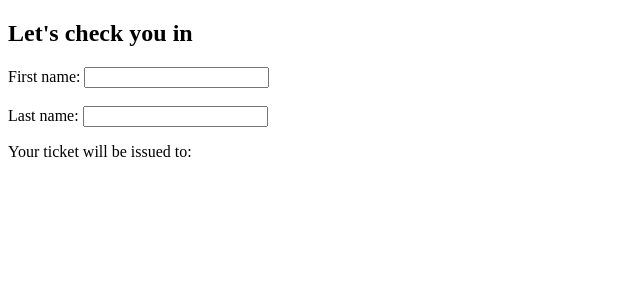
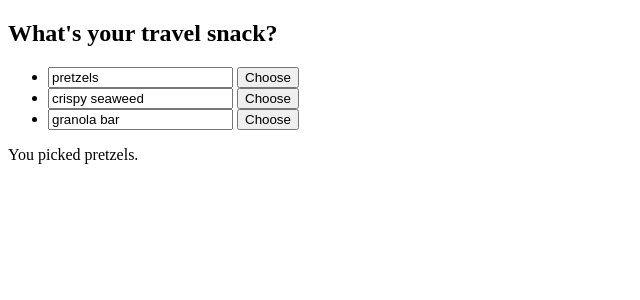
Before and after one commit to armaanepiic/react, a React (Vite) app: page / in a window 1280 px wide. Shown: the top 300 px of the page, without its empty margins (0-640 px from the left). Built offline with nearby package versions, Linux system fonts and the light colour scheme.

Commit message:
avoid duplicate in state

```diff
--- a/src/App.jsx
+++ b/src/App.jsx
@@ -1,12 +1,11 @@
-import Form from "./components/Form";
-import Pointer from "./components/Pointer";
+import Travel1 from "./components/Travel1";
+import Travel2 from "./components/Travel2";
 
-export default function App(){
-
-    return (
-        <>
-          {/* <Pointer /> */}
-          <Form />
-        </>
-    );
+export default function App() {
+  return (
+    <>
+      {/* <Travel1 /> */}
+      <Travel2 />
+    </>
+  );
 }
--- a/src/components/Form.jsx
+++ /dev/null
@@ -1,34 +0,0 @@
-import { useState } from "react";
-
-export default function Form() {
-  const [firstName, setFirstName] = useState("");
-  const [lastName, setLastName] = useState("");
-
-  // derived state
-  const fullName = `${firstName} ${lastName}`;
-
-  function handleFirstNameChange(e) {
-    setFirstName(e.target.value);
-  }
-
-  function handleLastNameChange(e) {
-    setLastName(e.target.value);
-  }
-
-  return (
-    <>
-      <h2>Let's check you in</h2>
-      <label>
-        First name: <input value={firstName} onChange={handleFirstNameChange} />
-      </label>
-      <br />
-      <br />
-      <label>
-        Last name: <input value={lastName} onChange={handleLastNameChange} />
-      </label>
-      <p>
-        Your ticket will be issued to: <b>{fullName}</b>
-      </p>
-    </>
-  );
-}
--- a/src/components/Pointer.jsx
+++ /dev/null
@@ -1,37 +0,0 @@
-import { useState } from "react";
-
-export default function Pointer() {
-  const [position, setPosition] = useState({x:0, y:0});
-
-  function handlePointerMove (e) {
-    setPosition({
-        ...position,
-        x: e.clientX,
-        y: e.clientY
-    })
-  }
-
-  return (
-    <div
-      style={{
-        position: "relative",
-        width: "100vw",
-        height: "100vh",
-      }}
-      onPointerMove={handlePointerMove}
-    >
-      <div
-        style={{
-          position: "absolute",
-          backgroundColor: "red",
-          borderRadius: "50%",
-          left: -10,
-          top: -10,
-          width: 20,
-          height: 20,
-          transform: `translate(${position.x}px, ${position.y}px)`,
-        }}
-      />
-    </div>
-  );
-}
--- /dev/null
+++ b/src/components/Travel1.jsx
@@ -0,0 +1,50 @@
+import { useState } from 'react';
+
+const initialItems = [
+  { title: 'pretzels', id: 0 },
+  { title: 'crispy seaweed', id: 1 },
+  { title: 'granola bar', id: 2 },
+];
+
+export default function Travel1() {
+  const [items, setItems] = useState(initialItems);
+  const [selectedItem, setSelectedItem] = useState(
+    items[0]
+  );
+
+  function handleItemChange(id, e) {
+    setItems(items.map(item => {
+      if (item.id === id) {
+        return {
+          ...item,
+          title: e.target.value,
+        };
+      } else {
+        return item;
+      }
+    }));
+  }
+
+  return (
+    <>
+      <h2>What's your travel snack?</h2>
+      <ul>
+        {items.map((item) => (
+          <li key={item.id}>
+            <input
+              value={item.title}
+              onChange={e => {
+                handleItemChange(item.id, e)
+              }}
+            />
+            {' '}
+            <button onClick={() => {
+              setSelectedItem(item);
+            }}>Choose</button>
+          </li>
+        ))}
+      </ul>
+      <p>You picked {selectedItem.title}.</p>
+    </>
+  );
+}
--- /dev/null
+++ b/src/components/Travel2.jsx
@@ -0,0 +1,52 @@
+import { useState } from 'react';
+
+const initialItems = [
+  { title: 'pretzels', id: 0 },
+  { title: 'crispy seaweed', id: 1 },
+  { title: 'granola bar', id: 2 },
+];
+
+export default function Travel2() {
+  const [items, setItems] = useState(initialItems);
+  const [selectedId, setSelectedId] = useState(0);
+
+  const selectedItem = items.find(item =>
+    item.id === selectedId
+  );
+
+  function handleItemChange(id, e) {
+    setItems(items.map(item => {
+      if (item.id === id) {
+        return {
+          ...item,
+          title: e.target.value,
+        };
+      } else {
+        return item;
+      }
+    }));
+  }
+
+  return (
+    <>
+      <h2>What's your travel snack?</h2>
+      <ul>
+        {items.map((item) => (
+          <li key={item.id}>
+            <input
+              value={item.title}
+              onChange={e => {
+                handleItemChange(item.id, e)
+              }}
+            />
+            {' '}
+            <button onClick={() => {
+              setSelectedId(item.id);
+            }}>Choose</button>
+          </li>
+        ))}
+      </ul>
+      <p>You picked {selectedItem.title}.</p>
+    </>
+  );
+}
```
